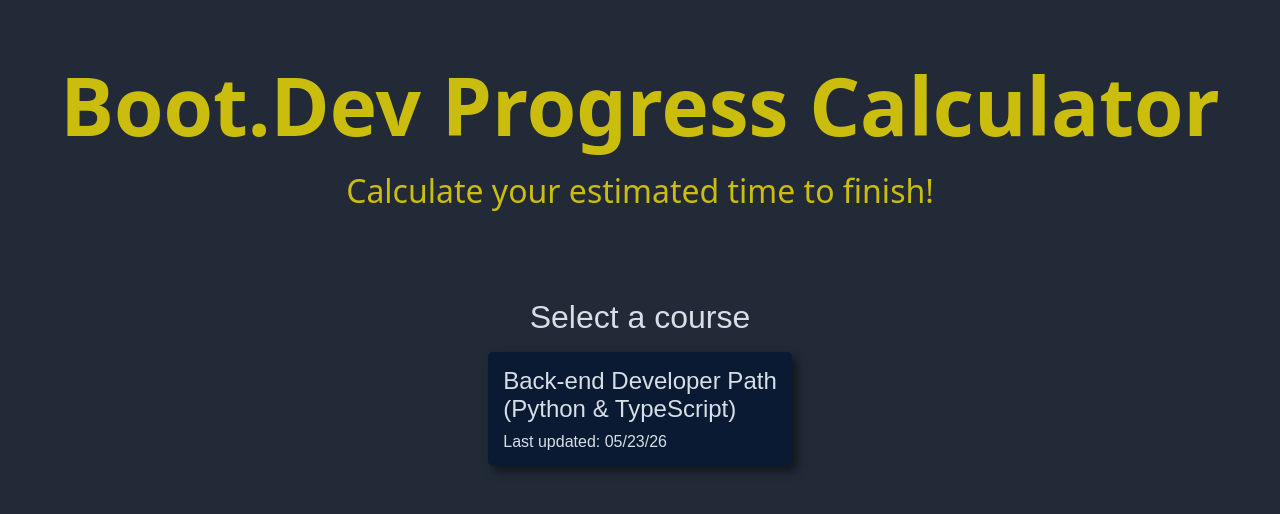
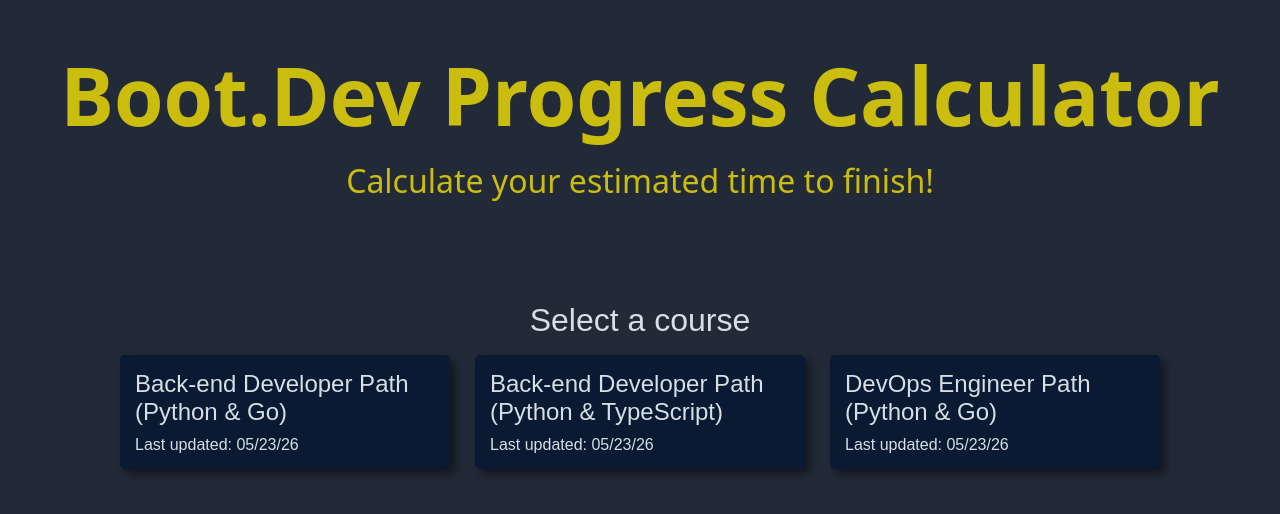
Before and after one commit to CodeForPedro/bootDev-completion-calculator, a website: page index.html in a window 1280 px wide. Drawn offline with Linux system fonts and the light colour scheme; a web font is replaced by a local one.

Commit message:
Add cards for other courses

```diff
--- a/index.html
+++ b/index.html
@@ -26,10 +26,22 @@
     </div>
     <div class="course-select">
       <div class="sec-title">Select a course</div>
-      <div class="course-card">
-        Back-end Developer Path<br />
-        (Python & TypeScript)<br />
-        <span>Last updated: 05/23/26</span>
+      <div class="card-space">
+        <div class="course-card">
+          Back-end Developer Path<br />
+          (Python & Go)<br />
+          <span>Last updated: 05/23/26</span>
+        </div>
+        <div class="course-card">
+          Back-end Developer Path<br />
+          (Python & TypeScript)<br />
+          <span>Last updated: 05/23/26</span>
+        </div>
+        <div class="course-card">
+          DevOps Engineer Path<br />
+          (Python & Go)<br />
+          <span>Last updated: 05/23/26</span>
+        </div>
       </div>
     </div>
   </body>
--- a/styles.css
+++ b/styles.css
@@ -20,11 +20,12 @@ h1 {
 }
 
 .title-sec {
+  margin-top: 40px;
   color: rgba(255, 234, 0, 0.766);
   display: flex;
   flex-direction: column;
   width: 100vw;
-  padding: 50px;
+  margin-bottom: 100px;
   align-items: center;
 }
 
@@ -48,7 +49,13 @@ h1 {
   display: flex;
   flex-direction: column;
   align-items: center;
+}
+
+.card-space {
+  display: flex;
   justify-content: center;
+  gap: 25px;
+  flex-wrap: wrap;
 }
 
 .sec-title {
@@ -66,6 +73,7 @@ h1 {
   max-width: fit-content;
   box-shadow: 5px 5px 10px rgba(0, 0, 0, 0.5);
   font-size: 1.5rem;
+  min-width: 330px;
 }
 
 .course-card > span {
```
